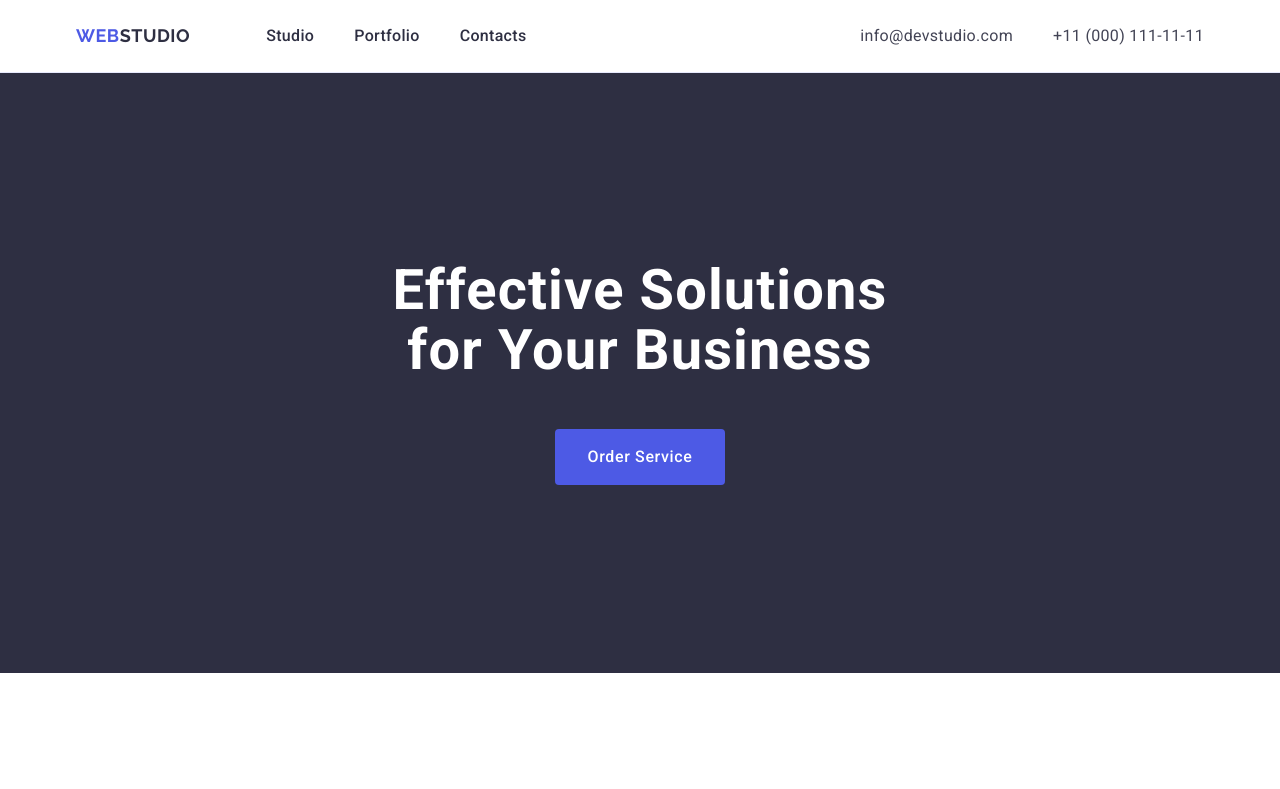
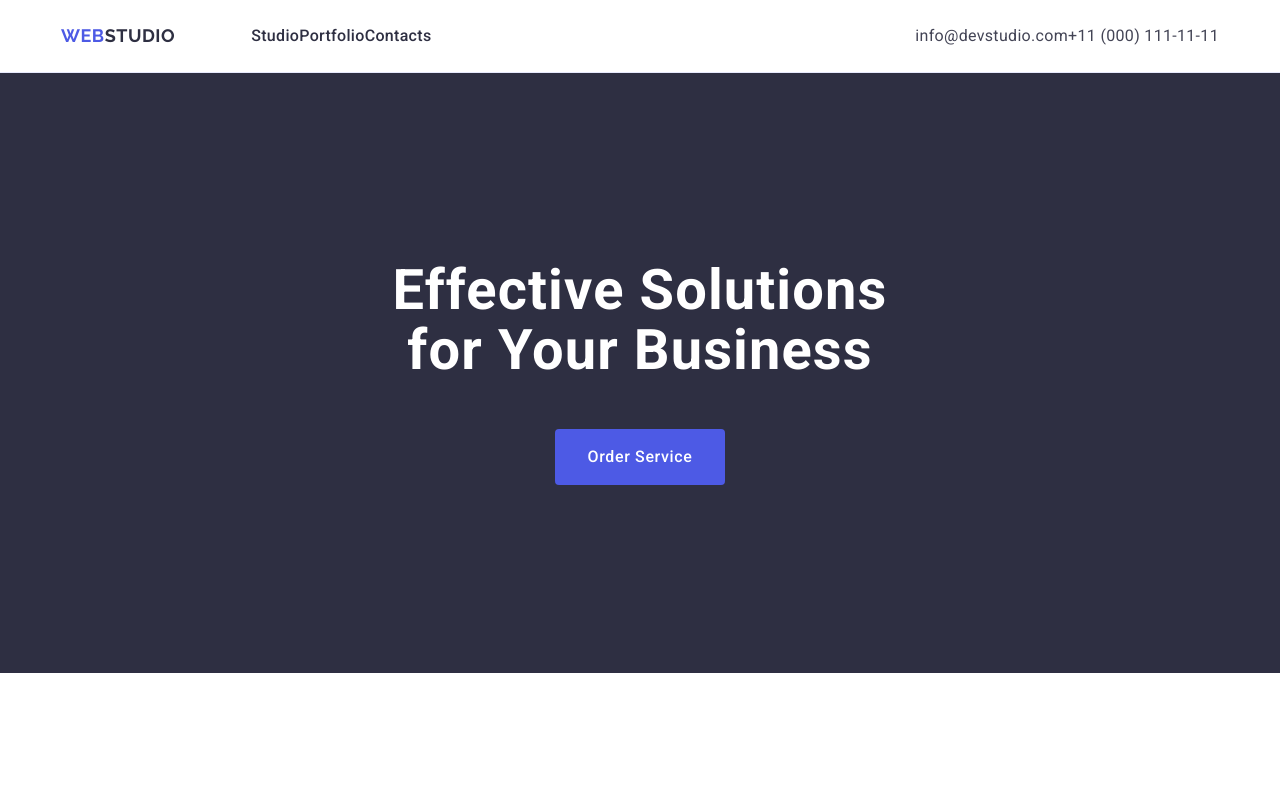
Before and after one commit to SergiyLymarenko/goit-markup-hw-02, a plain HTML site: page index.html in a window 1280 px wide. Shown: the top 789 px of the page. Drawn offline with nearby package versions, Linux system fonts and the light colour scheme.

Commit message:
flex update 7

```diff
--- a/css/styles.css
+++ b/css/styles.css
@@ -72,6 +72,8 @@ body {
 
 .header-container {
   display: flex;
+  padding: 24px 0;
+  gap: 40px;
 }
 
 .navigation {
@@ -96,10 +98,10 @@ body {
   color: #2e2f42;
 }
 
-.nav-list {
+/* .nav-list {
   gap: 40px;
   padding: 24px 0;
-}
+} */
 
 .navigation-link {
   color: #2e2f42;
@@ -129,12 +131,12 @@ body {
 
 .contacts {
   font-style: normal;
-  gap: 40px;
+  /* gap: 40px; */
 }
 
 .contacts-list {
   display: flex;
-  gap: 40px;
+  /* gap: 40px; */
 
   list-style-type: none;
   font-size: 16px;
@@ -154,7 +156,7 @@ body {
 }
 
 .contacts-item {
-  padding: 24px 0;
+  /* padding: 24px 0; */
 }
 
 /* Section1: Main title */
```
